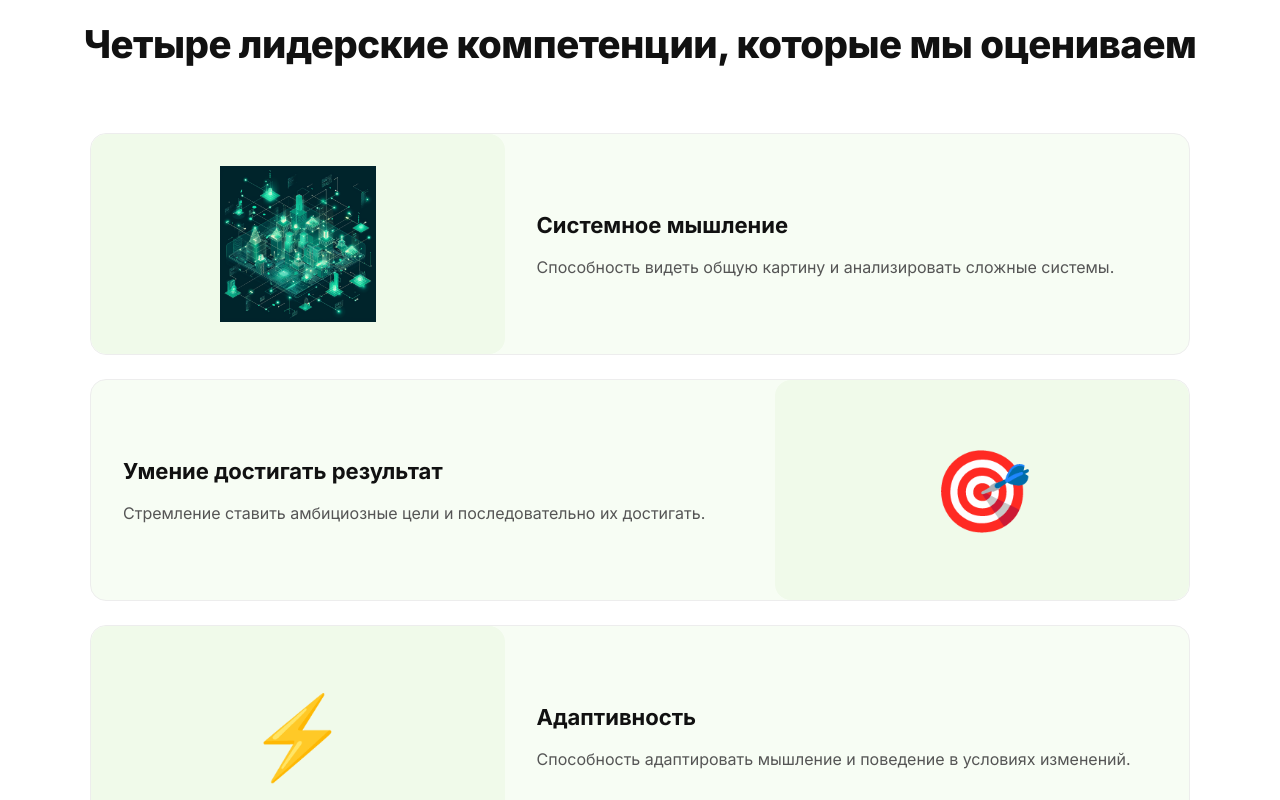
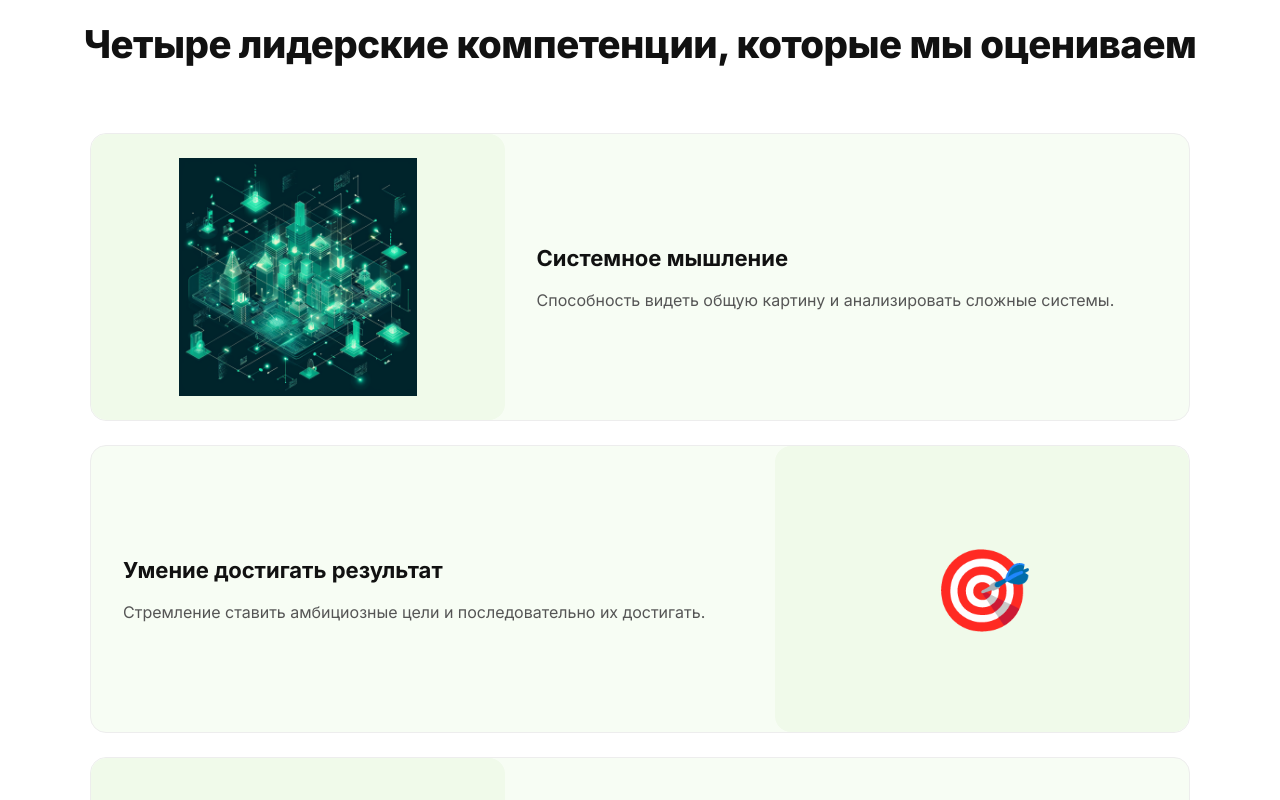
Before and after one commit to svkorovin-jpg/gntpower, a Next.js app: page /ru in a window 1280 px wide. Shown: the part 1460-2260 px from the top of the page. Built offline with nearby package versions, Linux system fonts and the light colour scheme.

Commit message:
Increase competency image size by 30%

```diff
--- a/components/Competencies.tsx
+++ b/components/Competencies.tsx
@@ -29,14 +29,14 @@ export default function Competencies({ title, items }: CompetenciesProps) {
             const imageLeft = i % 2 === 0
             const imgSrc = IMAGES[i]
             const imageBlock = (
-              <div className="flex items-center justify-center bg-[#f0faea] rounded-2xl min-h-[220px] flex-1">
+              <div className="flex items-center justify-center bg-[#f0faea] rounded-2xl min-h-[286px] flex-1">
                 {imgSrc ? (
-                  <div className="relative w-full h-[220px]">
+                  <div className="relative w-full h-[286px]">
                     <Image
                       src={imgSrc}
                       alt={item.title}
                       fill
-                      className="object-contain p-8"
+                      className="object-contain p-6"
                       style={{ mixBlendMode: "multiply" }}
                     />
                   </div>
```
